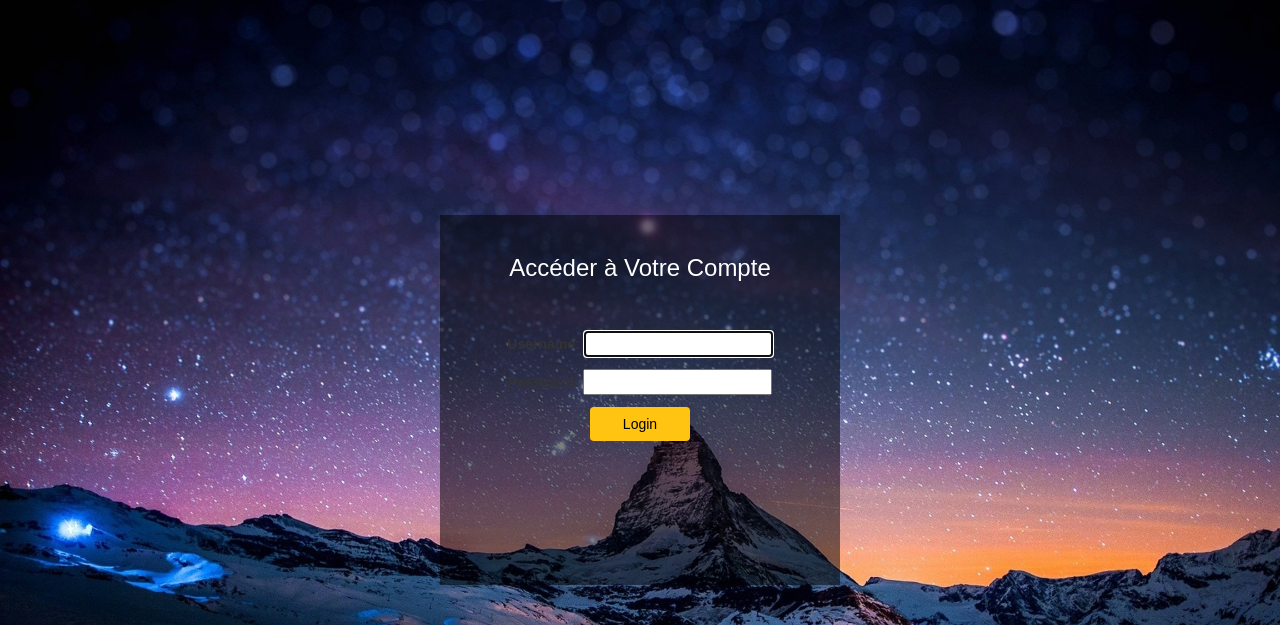
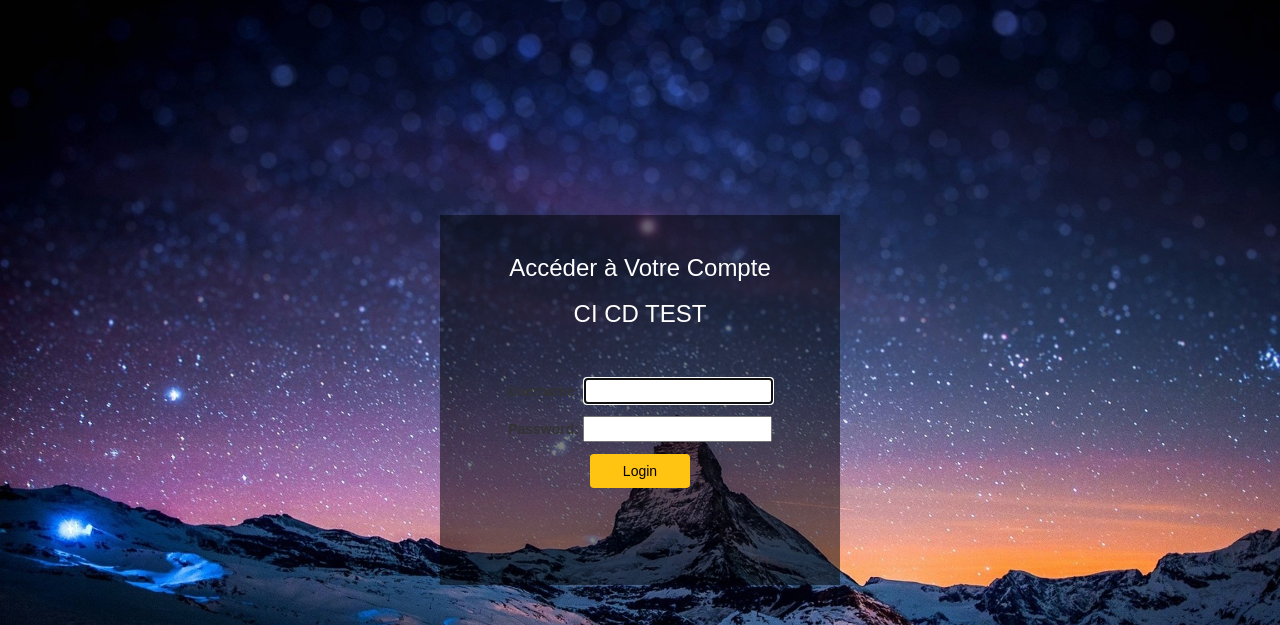
Before and after one commit to majdi912/supervision, a Django app: page /accounts/login/ in a window 1280 px wide. Shown: the top 625 px of the page. Run offline with Django 3.2, Linux system fonts and the light colour scheme; some libraries are stand-ins or nearby versions.

Commit message:
ci cd test

```diff
--- a/monitor/templates/registration/login.html
+++ b/monitor/templates/registration/login.html
@@ -21,6 +21,8 @@
         <br>
 
         <h3>Accéder à Votre Compte</h3>
+        <h3>CI CD TEST</h3>
+
         <br>
 <br>
 
```
